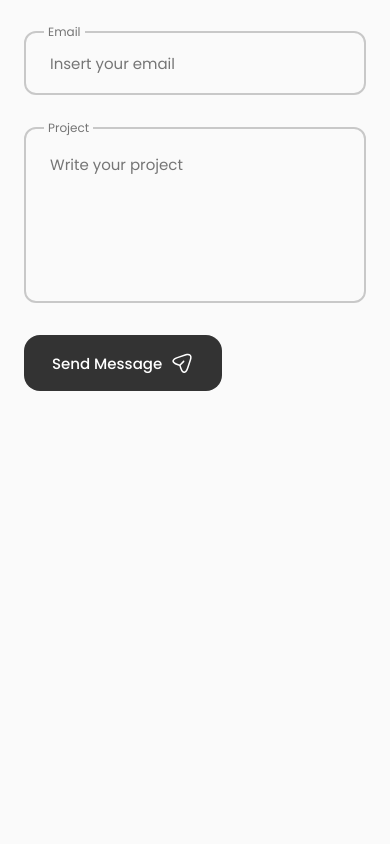
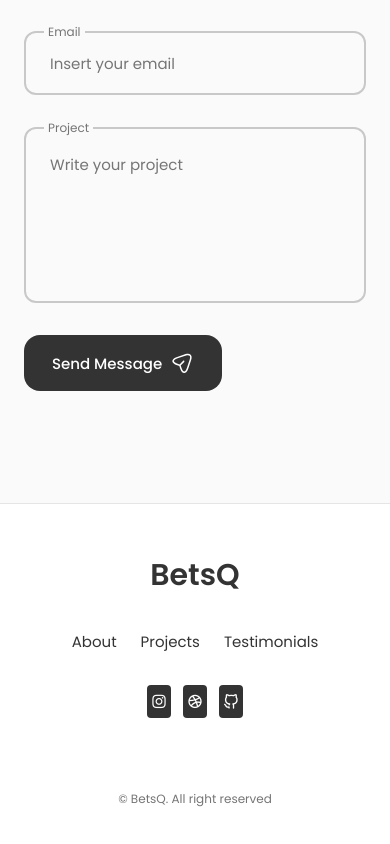
Before and after one commit to betsky2112/ma-port, a React (Vite) app: page / in a window 390 px wide. Shown: the part 4645-5489 px from the top of the page. Before the commit the page ends 5196 px from the top, so only its background shows below. Built offline with nearby package versions, Linux system fonts and the light colour scheme.

Commit message:
Add footer component

```diff
--- a/src/App.jsx
+++ b/src/App.jsx
@@ -9,6 +9,7 @@
 import Qualification from './components/qualification/Qualification'
 import Testimonials from './components/testimonials/Testimonials'
 import Contact from './components/contact/Contact'
+import Footer from './components/footer/Footer'
 
 const App = () => {
 	return (
@@ -22,6 +23,7 @@
 				<Qualification />
 				<Testimonials />
 				<Contact />
+				<Footer />
 			</main>
 		</>
 	)
--- /dev/null
+++ b/src/components/footer/Footer.css
@@ -0,0 +1,84 @@
+.footer {
+    background-color: var(--container-color);
+    border-top: 1px solid rgba(0, 0, 0, 0.1);
+}
+
+.footer__container {
+    padding: 2rem 0 6rem;
+}
+
+.footer__title,
+.footer__link {
+    color: var(--title-color);
+}
+
+.footer__title {
+    text-align: center;
+    margin-bottom: var(--mb-2);
+}
+
+.footer__link:hover {
+    color: var(--title-color-dark);
+}
+
+.footer__list {
+    display: flex;
+    justify-content: center;
+    column-gap: 1.5rem;
+    margin-bottom: var(--mb-2);
+}
+
+.footer__social {
+    display: flex;
+    justify-content: center;
+    column-gap: 1.25rem;
+}
+
+.footer__social-link {
+    background-color: var(--title-color);
+    color: var(--container-color);
+    font-size: 1.125rem;
+    padding: 0.4rem;
+    border-radius: 0.5rem;
+    display: inline-flex;
+}
+
+.footer__social-link:hover {
+    background-color: var(--title-color-dark);
+}
+
+.footer__copy {
+    display: block;
+    margin-top: 4.5rem;
+    text-align: center;
+    font-size: var(--smaller-font-size);
+    color: var(--text-color);
+}
+
+@media screen and (max-width: 992px) {
+    .footer__social-link {
+        padding: 0.25rem;
+        border-radius: 0.25rem;
+        font-size: 1rem;
+    }
+}
+
+@media screen and (max-width: 767px) {
+    .footer__container {
+        padding: 3rem 0;
+    }
+}
+
+@media screen and (max-width: 576px) {
+    .footer__social {
+        column-gap: 0.75rem;
+    }
+}
+
+@media screen and (max-width: 350px) {
+    .footer__social-link {
+        padding: 0.25rem;
+        border-radius: 0.25rem;
+        font-size: 1rem;
+    }
+}
--- /dev/null
+++ b/src/components/footer/Footer.jsx
@@ -0,0 +1,69 @@
+/* eslint-disable no-unused-vars */
+import React from 'react'
+import './Footer.css'
+
+const Footer = () => {
+	return (
+		<footer className="footer">
+			<div className="footer__container container">
+				<h1 className="footer__title">BetsQ</h1>
+
+				<ul className="footer__list">
+					<li>
+						<a
+							href="#about"
+							className="footer__link"
+						>
+							About
+						</a>
+					</li>
+					<li>
+						<a
+							href="#portfolio"
+							className="footer__link"
+						>
+							Projects
+						</a>
+					</li>
+					<li>
+						<a
+							href="#testimonials"
+							className="footer__link"
+						>
+							Testimonials
+						</a>
+					</li>
+				</ul>
+
+				<div className="footer__social">
+					<a
+						href="https://www.instagram.com/aku_obet/"
+						className="footer__social-link"
+						target="_blank"
+					>
+						<i className="uil uil-instagram"></i>
+					</a>
+					<a
+						href="https://dribbble.com/uibetsq"
+						className="footer__social-link"
+						target="_blank"
+					>
+						<i className="uil uil-dribbble"></i>
+					</a>
+					<a
+						href="https://github.com/betsky2112"
+						className="footer__social-link"
+						target="_blank"
+					>
+						<i className="uil uil-github-alt"></i>
+					</a>
+				</div>
+				<span className="footer__copy">
+					&#169; BetsQ. All right reserved
+				</span>
+			</div>
+		</footer>
+	)
+}
+
+export default Footer
```
